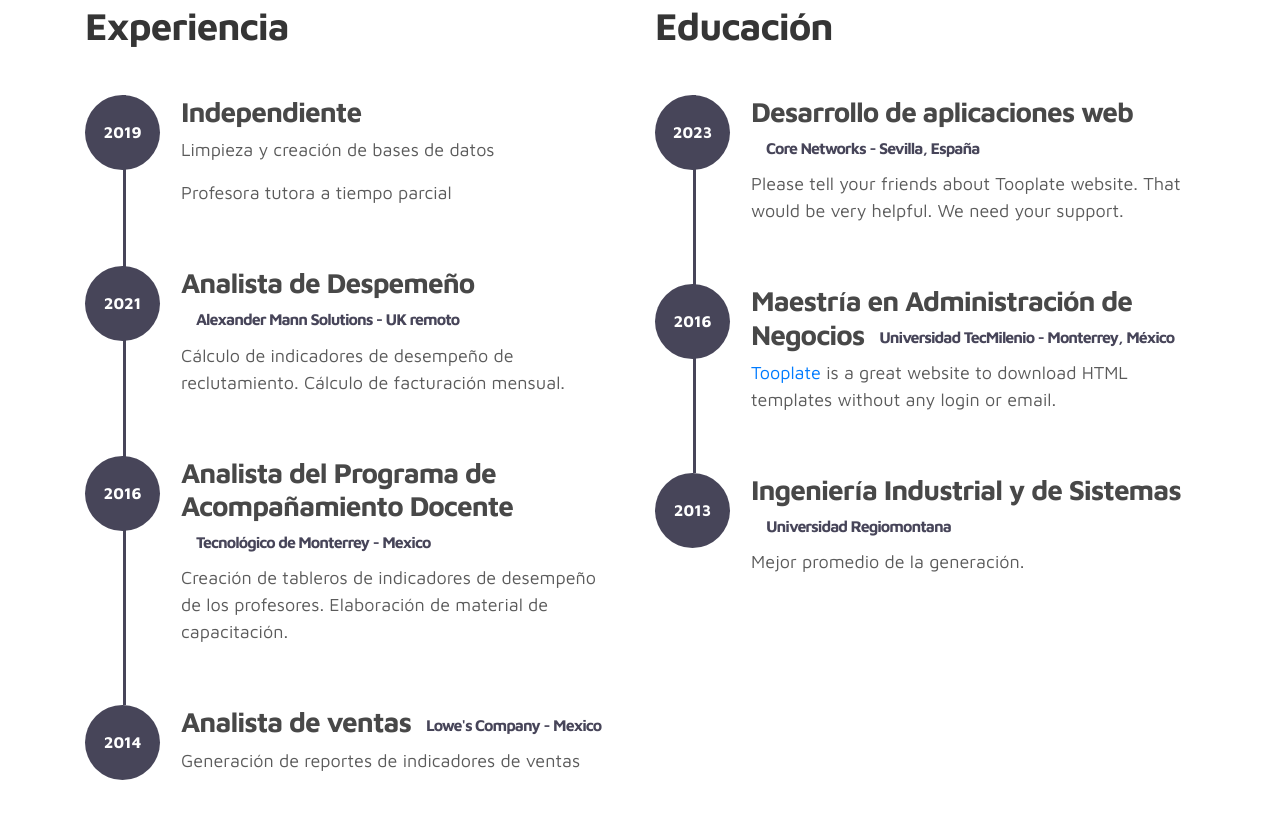
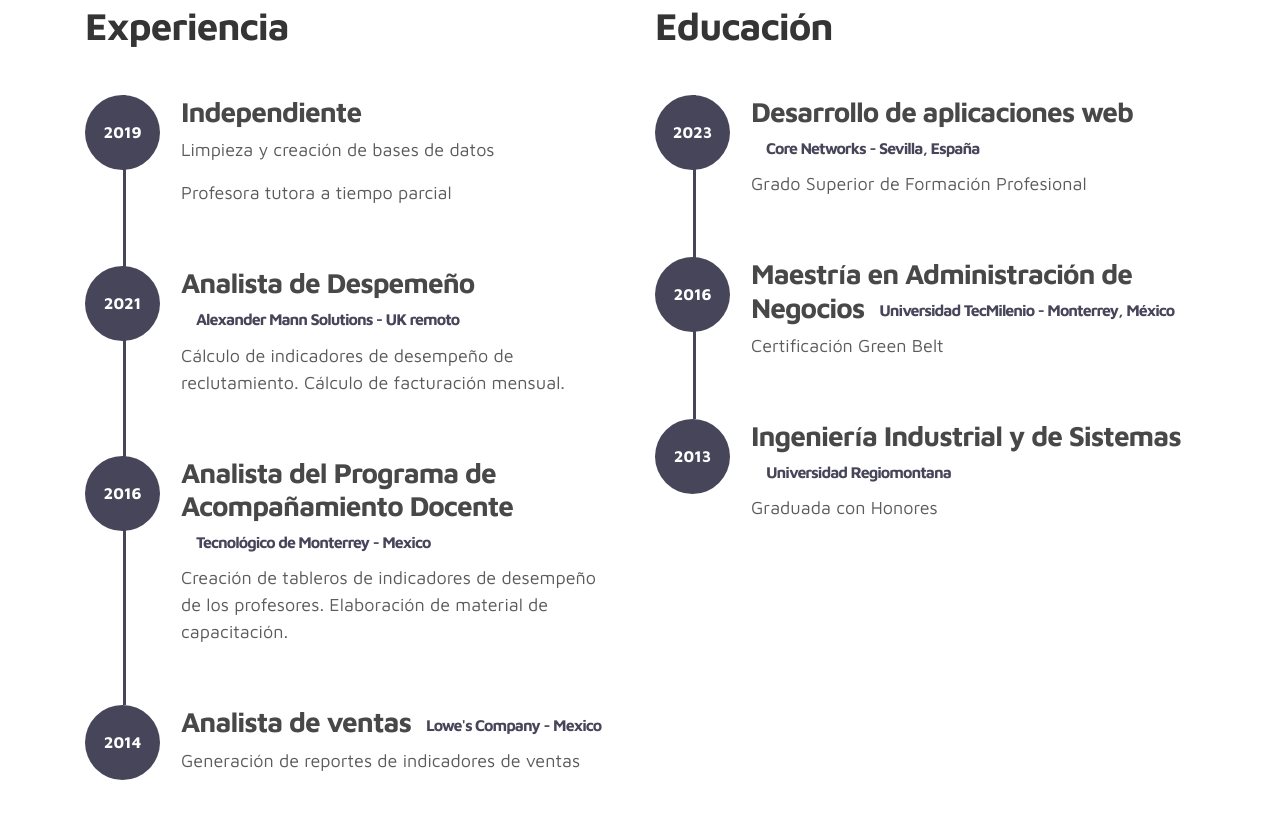
Before and after one commit to avellanana/avellanana.github.io, a plain HTML site: page index.html in a window 1280 px wide. Shown: the part 1516-2335 px from the top of the page. Drawn offline with Linux system fonts and the light colour scheme.

Commit message:
Update index.html

```diff
--- a/index.html
+++ b/index.html
@@ -213,7 +213,7 @@ https://www.tooplate.com/view/2115-marvel
                              </div>
                              <div class="timeline-info">
                                   <h3><span>Desarrollo de aplicaciones web</span><small>Core Networks - Sevilla, España</small></h3>
-                                  <p>Please tell your friends about Tooplate website. That would be very helpful. We need your support.</p>
+                                  <p>Grado Superior de Formación Profesional</p>
                              </div>
                         </div>
 
@@ -223,7 +223,7 @@ https://www.tooplate.com/view/2115-marvel
                             </div>
                             <div class="timeline-info">
                                 <h3><span>Maestría en Administración de Negocios</span><small>Universidad TecMilenio - Monterrey, México</small></h3>
-                                <p><a rel="nofollow" href="https://www.facebook.com/tooplate">Tooplate</a> is a great website to download HTML templates without any login or email.</p>
+                                <p>Certificación Green Belt</p>
                             </div>
                         </div>
 
@@ -233,7 +233,7 @@ https://www.tooplate.com/view/2115-marvel
                             </div>
                             <div class="timeline-info">
                                 <h3><span>Ingeniería Industrial y de Sistemas</span><small>Universidad Regiomontana</small></h3>
-                                <p>Mejor promedio de la generación.</p>
+                                <p>Graduada con Honores</p>
                             </div>
                         </div>
 
```
